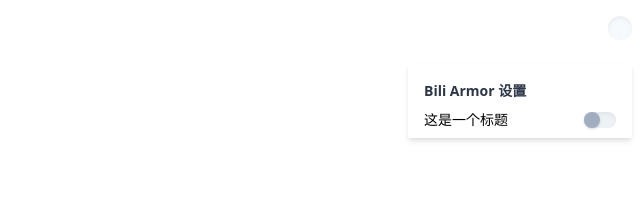
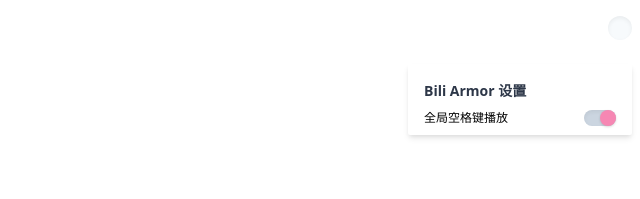
Before and after one commit to hewel/bili-armor, a Svelte app: page / in a window 1280 px wide. Both pictures are taken after a click on the element 1260 px from the left and 28 px from the top of the page. Shown: the top 199 px of the page, without its empty margins (640-1280 px from the left). Built offline with nearby package versions, Linux system fonts and the light colour scheme; some icons are missing; the HTML template or start-up script is replaced by a standard one.

Commit message:
feat: add menu item list

```diff
--- a/package.json
+++ b/package.json
@@ -41,6 +41,7 @@
     "feather-icons": "^4.28.0",
     "polished": "^3.6.4",
     "postcss-csso": "^4.0.0",
+    "ramda": "^0.27.0",
     "svelte": "^3.23.0",
     "svelte-feather-icons": "^3.2.2",
     "tailwindcss": "^1.4.6"
--- a/src/Components/SettingItem.svelte
+++ b/src/Components/SettingItem.svelte
@@ -17,6 +17,6 @@
 </script>
 
 <div class={clsx('_ba-flex', '_ba-justify-between', '_ba-items-center')}>
-  <span class="_ba-text-sm">{title}</span>
+  <span class="_ba-text-xs">{title}</span>
   <Switch bind:checked on:active={handleActive} />
 </div>
--- a/src/Components/SettingMenu.svelte
+++ b/src/Components/SettingMenu.svelte
@@ -1,9 +1,11 @@
 <script>
   import { quintOut, quintIn } from 'svelte/easing'
   import { slide } from 'svelte/transition'
+  import { map, has, keys } from 'ramda'
   import clsx from 'clsx'
-  import Switch from './Switch.svelte'
   import SettingItem from './SettingItem.svelte'
+  import config from '../store/config.default'
+  import titleTexts from '../store/titleTexts'
 
   const menuClassNames = clsx(
     '_ba-absolute',
@@ -18,7 +20,14 @@
     '_ba-py-2'
   )
 
+  const SettingList = map(key => ({
+    key,
+    checked: config[key],
+    title: has(key, titleTexts) ? titleTexts[key] : key,
+  }))(keys(config))
+
   export let isMenuShow
+  console.log(SettingList)
 </script>
 
 {#if isMenuShow}
@@ -29,9 +38,8 @@
     <p class="_ba-text-sm _ba-font-bold _ba-text-gray-800 _ba-my-2">
       Bili Armor 设置
     </p>
-    <SettingItem
-      title="这是一个标题"
-      key="key"
-      on:switch={e => console.log(e.detail)} />
+    {#each SettingList as props}
+      <SettingItem {...props} on:switch={e => console.log(e.detail)} />
+    {/each}
   </div>
 {/if}
--- a/src/Components/Switch.svelte
+++ b/src/Components/Switch.svelte
@@ -9,7 +9,7 @@
   const handleSwitchClick = ev => {
     ev.preventDefault()
     checked = !checked
-    dispatch('active', !checked)
+    dispatch('active', checked)
   }
 </script>
 
--- /dev/null
+++ b/src/store/titleTexts.js
@@ -0,0 +1,5 @@
+const texts = {
+  spaceKey: '全局空格键播放',
+}
+
+export default texts
```
Also changed, not shown: 1 other file (tests, documents, lock files or other folders).
